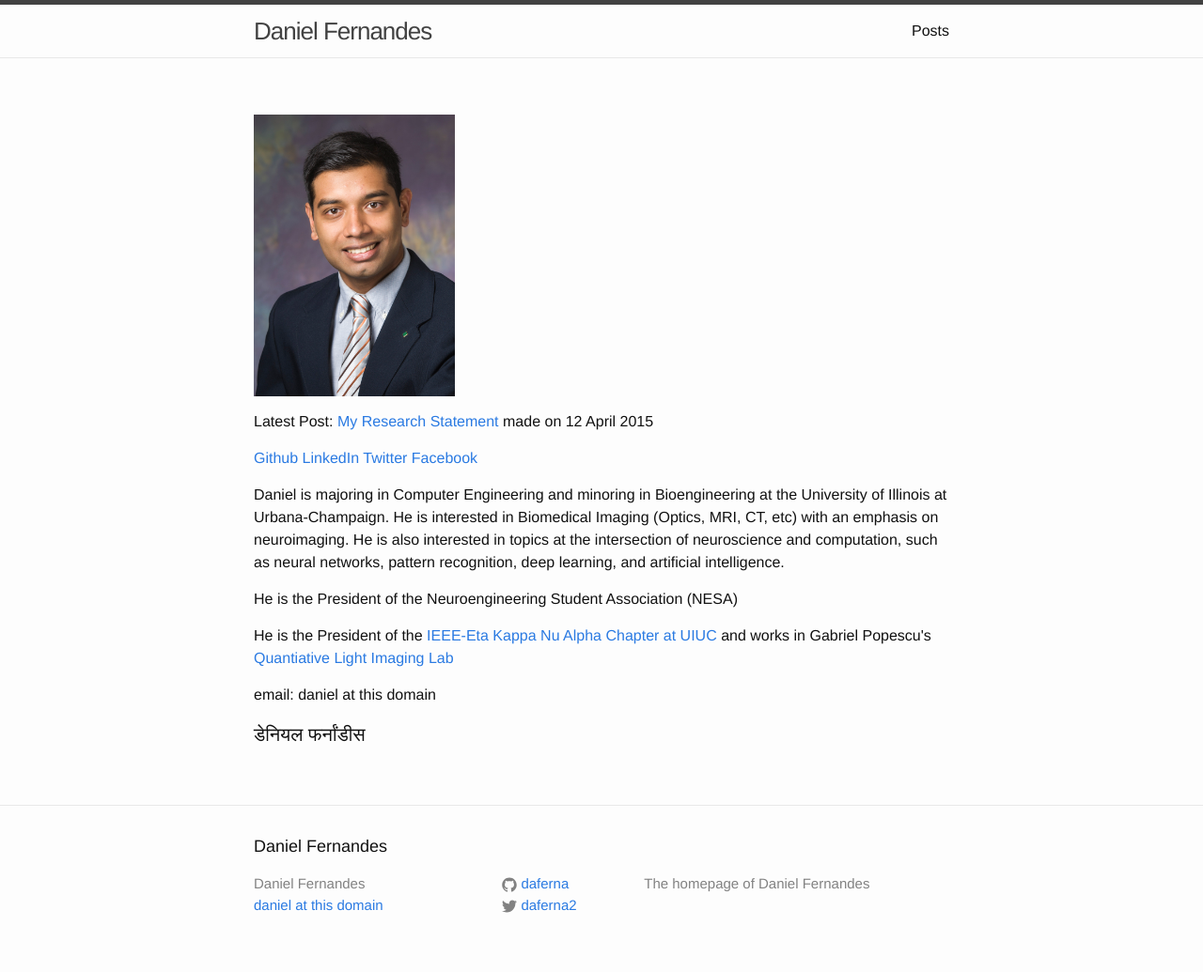
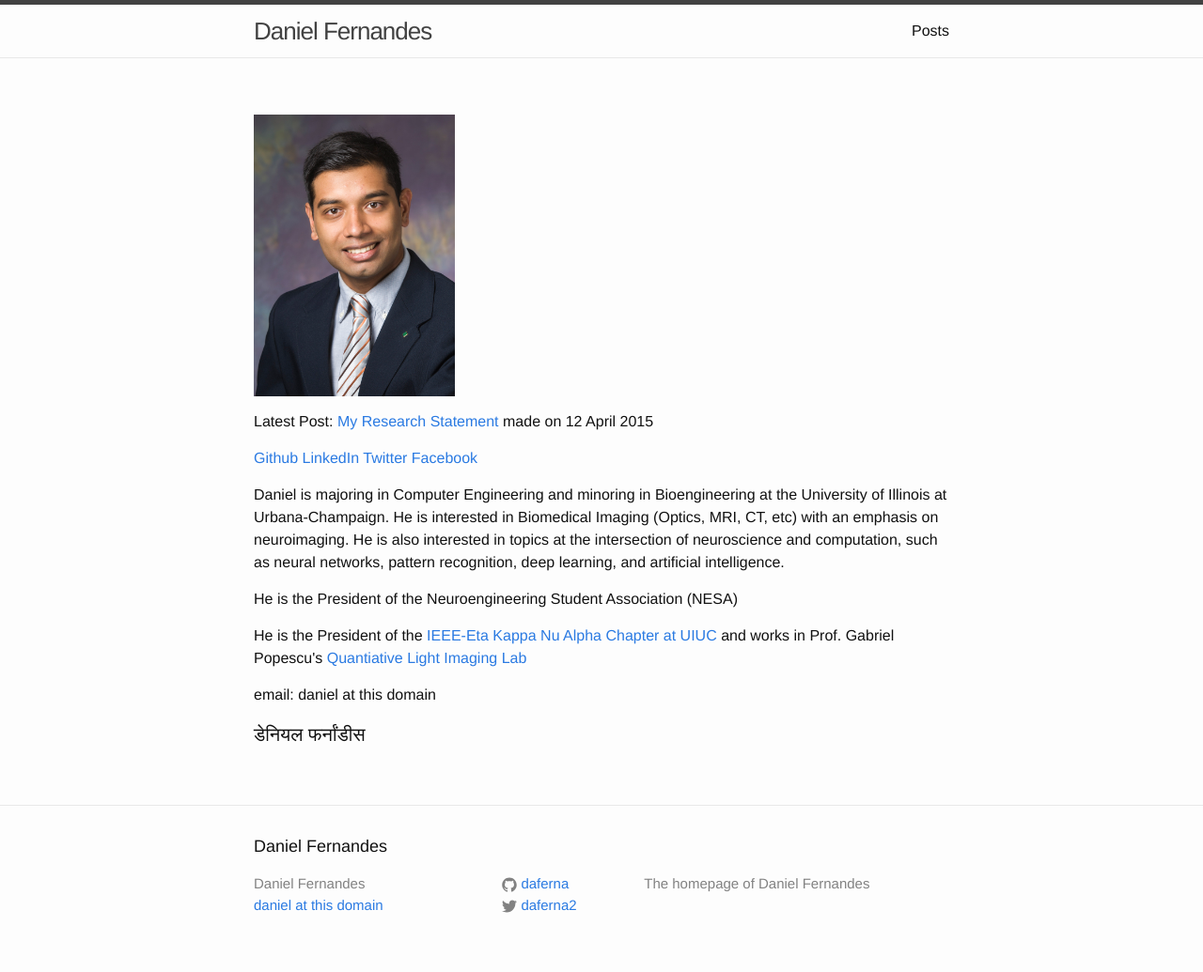
Before and after one commit to daferna/daferna.github.io, a Jekyll site: the page built from index.markdown, in a window 1280 px wide. Shown: the whole page at 94% size. Built offline with Jekyll 4.4.1, drawn with Linux system fonts in a browser that asks for light colours.

Commit message:
Changing title of Prof

```diff
--- a/index.markdown
+++ b/index.markdown
@@ -13,6 +13,6 @@
 </p>
 <p>Daniel is majoring in Computer Engineering and minoring in Bioengineering at the University of Illinois at Urbana-Champaign. He is interested in Biomedical Imaging (Optics, MRI, CT, etc) with an emphasis on neuroimaging. He is also interested in topics at the intersection of neuroscience and computation, such as neural networks, pattern recognition, deep learning, and artificial intelligence.</p>
 <p>He is the President of the Neuroengineering Student Association (NESA)</p>
-<p>He is the President of the <a href="http://hkn.illinois.edu">IEEE-Eta Kappa Nu Alpha Chapter at UIUC</a> and works in Gabriel Popescu's <a href="http://light.ece.illinois.edu">Quantiative Light Imaging Lab</a></p>
+<p>He is the President of the <a href="http://hkn.illinois.edu">IEEE-Eta Kappa Nu Alpha Chapter at UIUC</a> and works in Prof. Gabriel Popescu's <a href="http://light.ece.illinois.edu">Quantiative Light Imaging Lab</a></p>
 <p>email: daniel at this domain</p>
 <h4 style="display:inline">डेनियल फर्नांडीस</h4>
```
